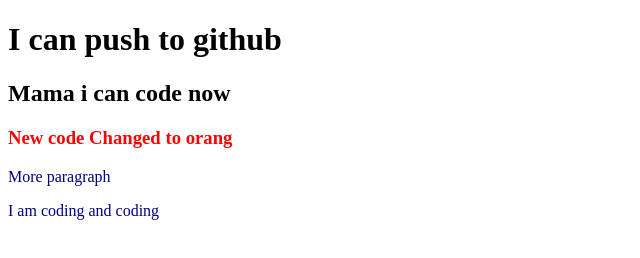
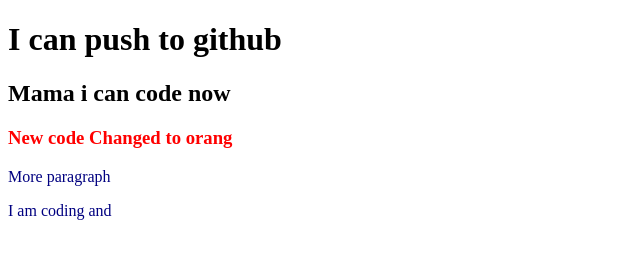
Before and after one commit to MeherNi/my-second-repo, a plain HTML site: page index.html in a window 1280 px wide. Shown: the full height of the page, 0-640 px from the left. Drawn offline with Linux system fonts and the light colour scheme.

Commit message:
p changed

```diff
--- a/index.html
+++ b/index.html
@@ -12,6 +12,6 @@
     <h2>Mama i can code now</h2>
     <h3>New code Changed to orang</h3>
     <p>More paragraph</p>
-    <p>I am coding and coding</p>
+    <p>I am coding and </p>
 </body>
 </html>
```
